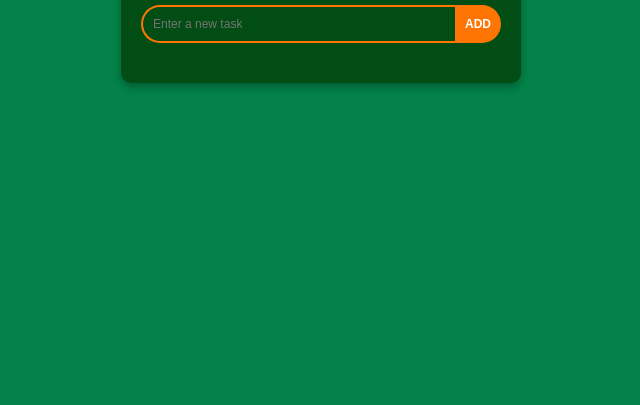
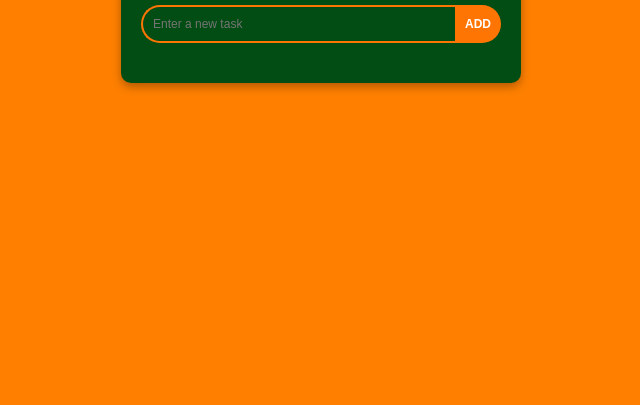
Before and after one commit to engcii/Todo-App, a plain HTML site: page index.html in a window 1280 px wide. Shown: the part 395-800 px from the top of the page, without its empty margins (319-959 px from the left). Drawn offline with Linux system fonts and the light colour scheme.

Commit message:
bg color changed

```diff
--- a/style.css
+++ b/style.css
@@ -6,7 +6,7 @@
 
 body{
     font-family: Arial, Helvetica, sans-serif;
-    background-color: #038349;
+    background-color: #ff8001;
     display: flex;
     align-items: center;
     justify-content: center;
```
